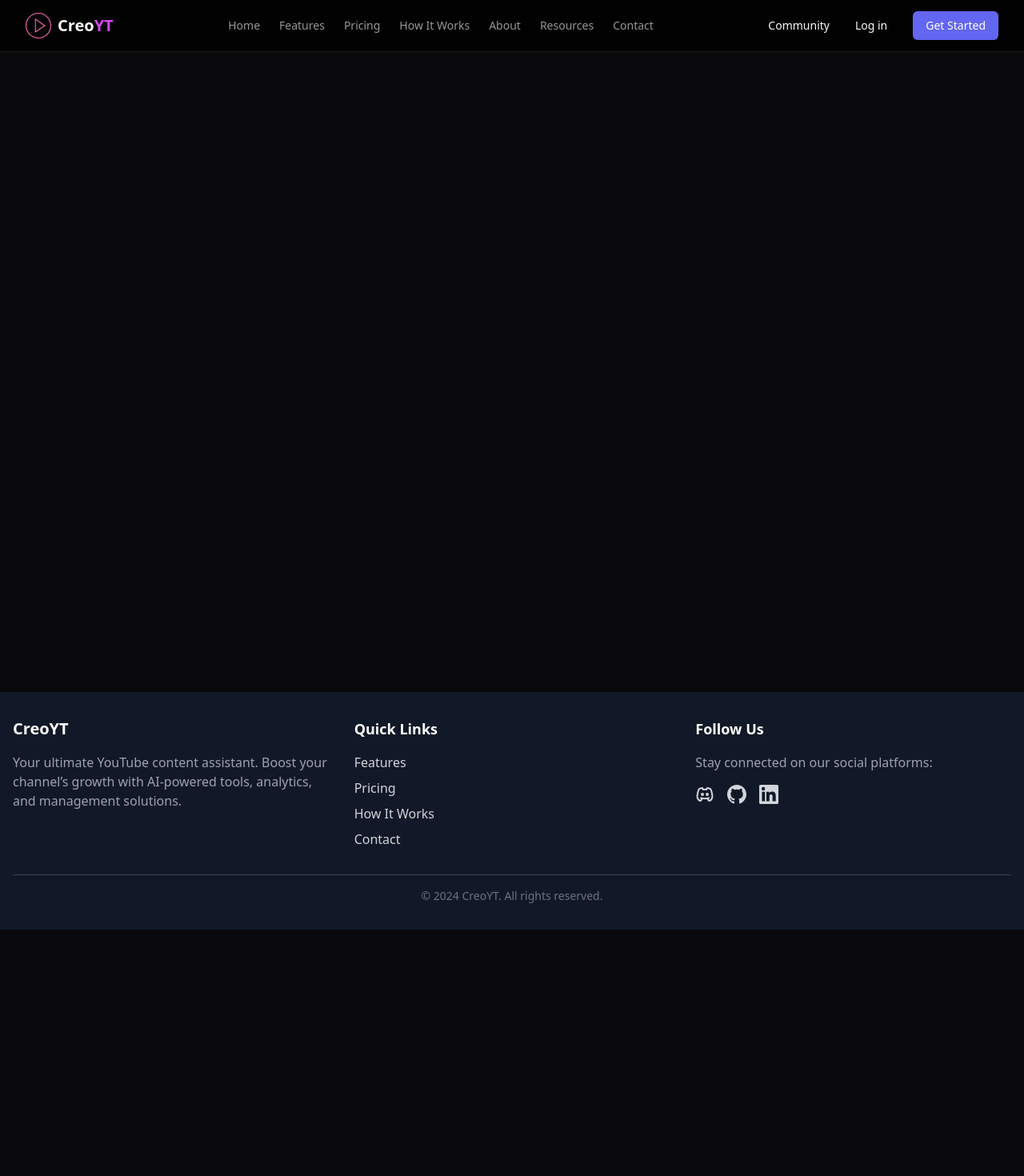
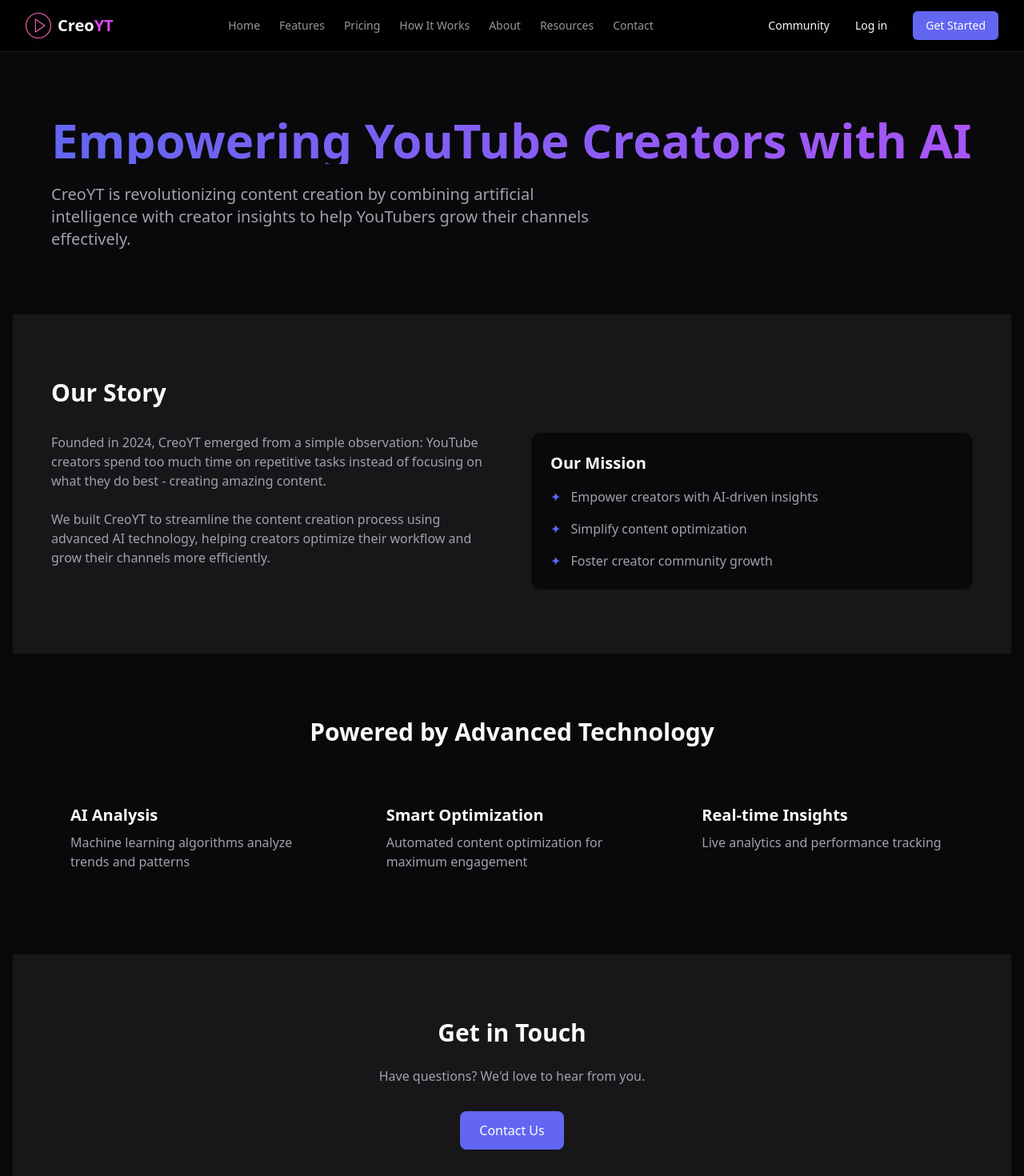
Before and after one commit to SH20RAJ/creoyt, a Next.js app: page /about in a window 1280 px wide. Shown: the top 1470 px of the page at 80% size. Before the commit the page ends 1162 px from the top, so only its background shows below. Built offline with nearby package versions, Linux system fonts and the light colour scheme; no server answers.

Commit message:
Enhance About page with structured content sections and improved styling

```diff
--- a/src/app/(landing)/about/page.js
+++ b/src/app/(landing)/about/page.js
@@ -1,9 +1,98 @@
-import React from 'react'
+/* eslint-disable react/no-unescaped-entities */
+import React from 'react';
 
-export default function page() {
+export default function AboutPage() {
   return (
-    <div>
+    <div className="min-h-screen bg-background">
+      {/* Hero Section */}
+      <section className="py-20 px-4">
+        <div className="max-w-6xl mx-auto">
+          <h1 className="text-4xl md:text-6xl font-bold mb-6 bg-gradient-to-r from-indigo-500 to-purple-500 bg-clip-text text-transparent">
+            Empowering YouTube Creators with AI
+          </h1>
+          <p className="text-lg md:text-xl text-muted-foreground max-w-2xl">
+            CreoYT is revolutionizing content creation by combining artificial intelligence with creator insights to help YouTubers grow their channels effectively.
+          </p>
+        </div>
+      </section>
 
+      {/* Story Section */}
+      <section className="py-20 px-4 bg-muted/50">
+        <div className="max-w-6xl mx-auto">
+          <h2 className="text-3xl font-bold mb-8 text-foreground">Our Story</h2>
+          <div className="grid md:grid-cols-2 gap-12">
+            <div className="space-y-6">
+              <p className="text-muted-foreground">
+                Founded in 2024, CreoYT emerged from a simple observation: YouTube creators spend too much time on repetitive tasks instead of focusing on what they do best - creating amazing content.
+              </p>
+              <p className="text-muted-foreground">
+                We built CreoYT to streamline the content creation process using advanced AI technology, helping creators optimize their workflow and grow their channels more efficiently.
+              </p>
+            </div>
+            <div className="bg-card rounded-xl p-6">
+              <h3 className="text-xl font-semibold mb-4 text-foreground">Our Mission</h3>
+              <ul className="space-y-4">
+                <li className="flex items-start gap-3">
+                  <span className="text-indigo-500">✦</span>
+                  <span className="text-muted-foreground">Empower creators with AI-driven insights</span>
+                </li>
+                <li className="flex items-start gap-3">
+                  <span className="text-indigo-500">✦</span>
+                  <span className="text-muted-foreground">Simplify content optimization</span>
+                </li>
+                <li className="flex items-start gap-3">
+                  <span className="text-indigo-500">✦</span>
+                  <span className="text-muted-foreground">Foster creator community growth</span>
+                </li>
+              </ul>
+            </div>
+          </div>
+        </div>
+      </section>
+
+      {/* Features Section */}
+      <section className="py-20 px-4">
+        <div className="max-w-6xl mx-auto">
+          <h2 className="text-3xl font-bold mb-12 text-foreground text-center">Powered by Advanced Technology</h2>
+          <div className="grid md:grid-cols-3 gap-8">
+            {[
+              {
+                title: "AI Analysis",
+                description: "Machine learning algorithms analyze trends and patterns",
+              },
+              {
+                title: "Smart Optimization",
+                description: "Automated content optimization for maximum engagement",
+              },
+              {
+                title: "Real-time Insights",
+                description: "Live analytics and performance tracking",
+              },
+            ].map((feature) => (
+              <div key={feature.title} className="p-6 rounded-xl bg-card hover:bg-accent/50 transition-colors">
+                <h3 className="text-xl font-semibold mb-2 text-foreground">{feature.title}</h3>
+                <p className="text-muted-foreground">{feature.description}</p>
+              </div>
+            ))}
+          </div>
+        </div>
+      </section>
+
+      {/* Contact Section */}
+      <section className="py-20 px-4 bg-muted/50">
+        <div className="max-w-6xl mx-auto text-center">
+          <h2 className="text-3xl font-bold mb-6 text-foreground">Get in Touch</h2>
+          <p className="text-muted-foreground mb-8">
+            Have questions? We'd love to hear from you.
+          </p>
+          <a
+            href="mailto:sh20raj@gmail.com"
+            className="inline-flex items-center justify-center px-6 py-3 rounded-lg bg-indigo-500 text-white hover:bg-indigo-600 transition-colors"
+          >
+            Contact Us
+          </a>
+        </div>
+      </section>
     </div>
-  )
+  );
 }
```
